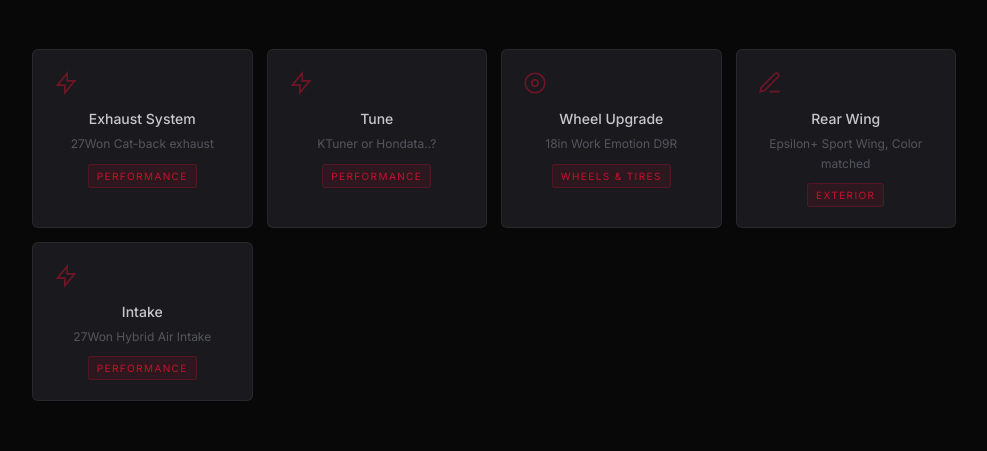
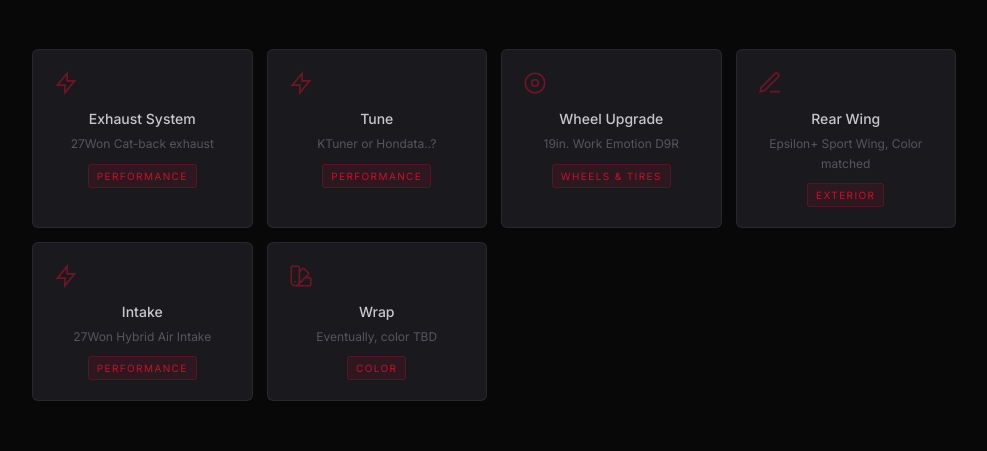
Before and after one commit to 8BitJustin/wasfl5-portfolio, a React (Vite) app: page / in a window 1280 px wide. Shown: the part 3080-3531 px from the top of the page, without its empty margins (146-1133 px from the left). Built offline with nearby package versions, Linux system fonts and the light colour scheme.

Commit message:
Added wrap category and made minor adjustments

```diff
--- a/src/components/Upcoming.jsx
+++ b/src/components/Upcoming.jsx
@@ -2,11 +2,13 @@
 import "./Upcoming.css";
 
 // Icon map for upcoming mod categories
+// Icons located at https://heroicons.com/
 const UP_ICONS = {
   "Performance":    <svg viewBox="0 0 24 24" stroke="var(--red)" fill="none" strokeWidth="1.5"><path d="M13 10V3L4 14h7v7l9-11h-7z" /></svg>,
   "Wheels & Tires": <svg viewBox="0 0 24 24" stroke="var(--red)" fill="none" strokeWidth="1.5"><circle cx="12" cy="12" r="9" /><circle cx="12" cy="12" r="3" /></svg>,
   "Exterior":       <svg viewBox="0 0 24 24" stroke="var(--red)" fill="none" strokeWidth="1.5"><path d="M12 20h9M16.5 3.5a2.121 2.121 0 013 3L7 19l-4 1 1-4L16.5 3.5z" /></svg>,
   "Interior":       <svg viewBox="0 0 24 24" stroke="var(--red)" fill="none" strokeWidth="1.5"><rect x="2" y="7" width="20" height="14" rx="2" /><path d="M16 7V5a2 2 0 00-2-2h-4a2 2 0 00-2 2v2" /></svg>,
+  "Color":    <svg viewBox="0 0 24 24" stroke="var(--red)" fill="none" strokeWidth="1.5"><path d="M4.098 19.902a3.75 3.75 0 0 0 5.304 0l6.401-6.402M6.75 21A3.75 3.75 0 0 1 3 17.25V4.125C3 3.504 3.504 3 4.125 3h5.25c.621 0 1.125.504 1.125 1.125v4.072M6.75 21a3.75 3.75 0 0 0 3.75-3.75V8.197M6.75 21h13.125c.621 0 1.125-.504 1.125-1.125v-5.25c0-.621-.504-1.125-1.125-1.125h-4.072M10.5 8.197l2.88-2.88c.438-.439 1.15-.439 1.59 0l3.712 3.713c.44.44.44 1.152 0 1.59l-2.879 2.88M6.75 17.25h.008v.008H6.75v-.008Z" /></svg>,
 };
 
 // ── UPCOMING ─────────────────────────────────────────────────
--- a/src/data/config.js
+++ b/src/data/config.js
@@ -98,7 +98,7 @@
     cat: "Performance"
   },
   { name: "Wheel Upgrade",
-    note: "18in Work Emotion D9R",
+    note: "19in. Work Emotion D9R",
     cat: "Wheels & Tires"
   },
   { name: "Rear Wing",
@@ -113,4 +113,9 @@
     note: "27Won Hybrid Air Intake",
     cat: "Performance"
   },
+  { name: "Wrap",
+    note: "Eventually, color TBD",
+    cat: "Color"
+
+  }
 ];
```
